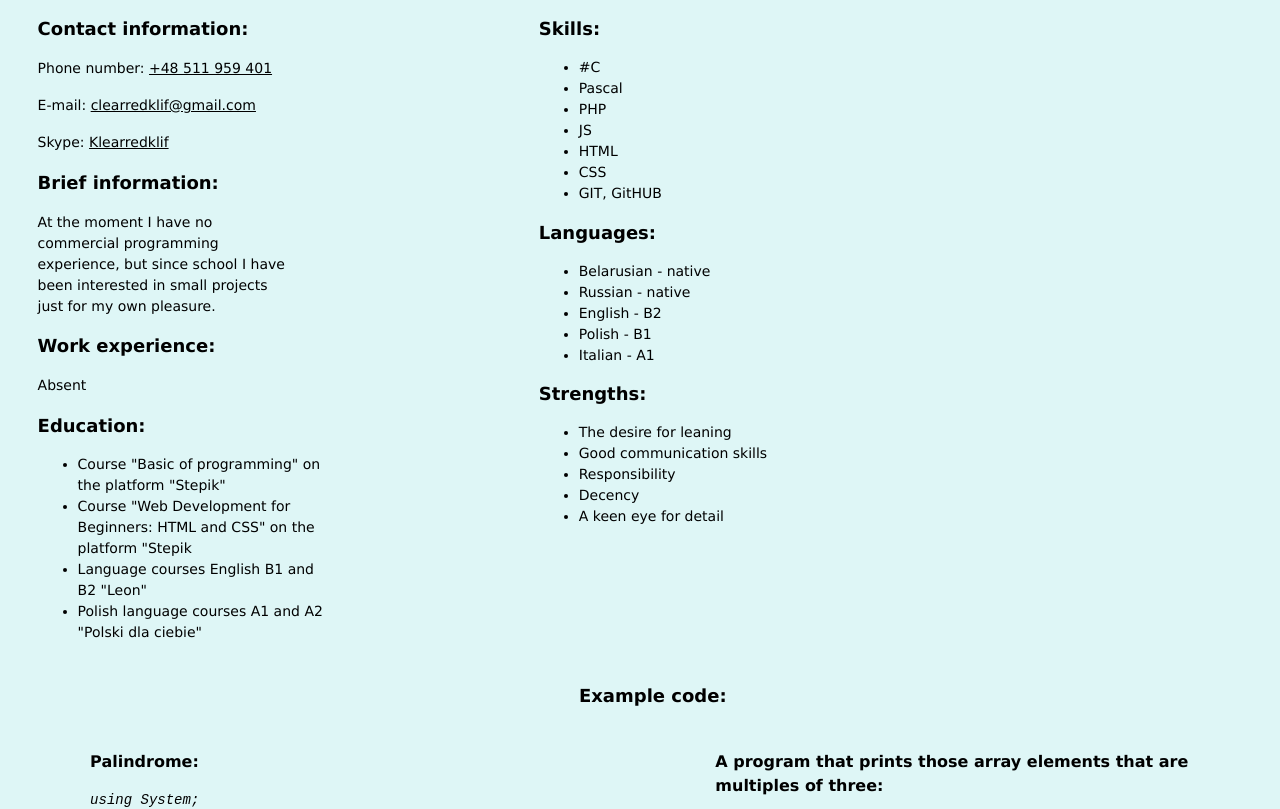
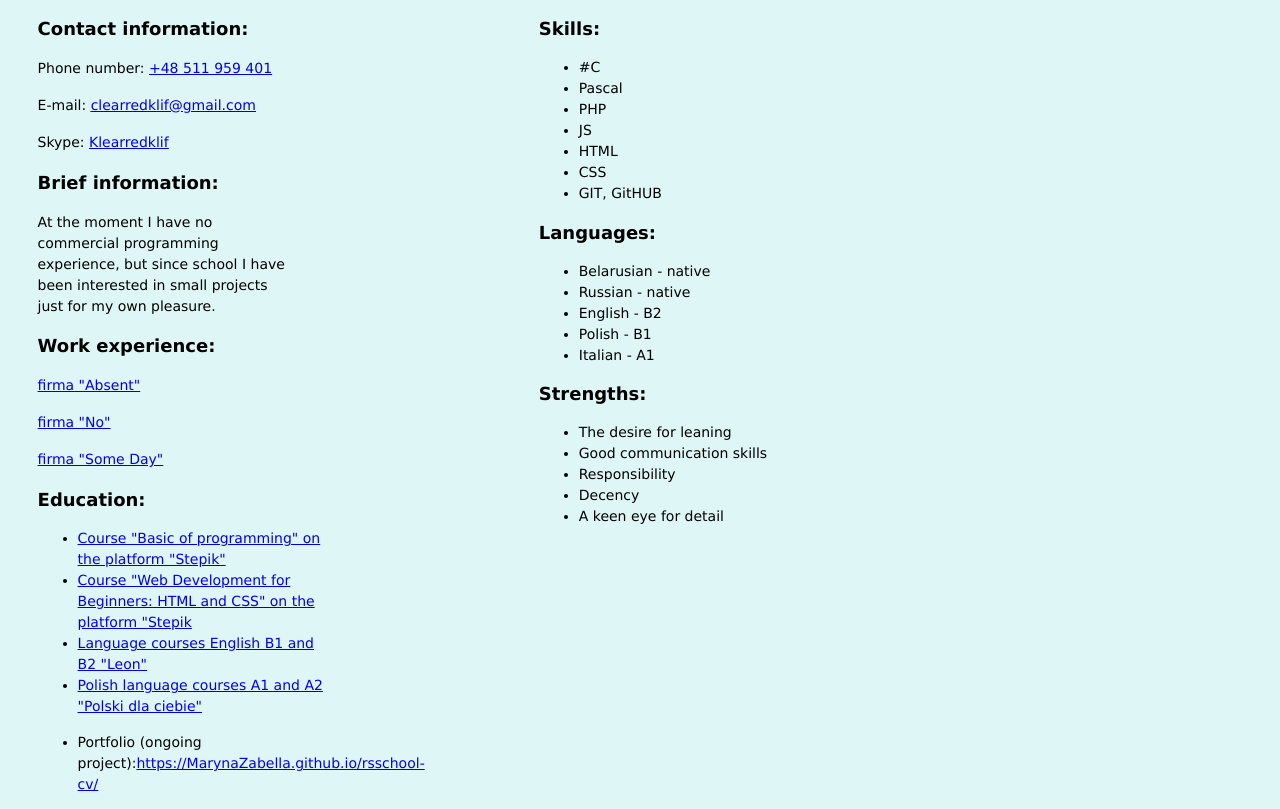
Before and after one commit to MarynaZabella/rsschool-cv, a plain HTML site: page index.html in a window 1280 px wide. Shown: the part 400-1209 px from the top of the page. Drawn offline with Linux system fonts and the light colour scheme.

Commit message:
feat: add nav

```diff
--- a/index.html
+++ b/index.html
@@ -15,26 +15,35 @@
 
 <div class="information">
   <div class="personal_information">
+<nav>
+<h2>Contact information:</h2>
+<p>Phone number: <u><a href="#">+48 511 959 401</a></u></p>
+<p>E-mail: <u><a href="#">clearredklif@gmail.com</a></u></p>
+<p>Skype: <u><a href="#">Klearredklif</a></u></p>
+</nav>
 
-<h2>Contact information:</h2>
-<p>Phone number: <u>+48 511 959 401</u></p>
-<p>E-mail: <u>clearredklif@gmail.com</u></p>
-<p>Skype: <u> Klearredklif </u></p>
 
     <h2>Brief information:</h2>
 
   <p>At the moment I have no commercial programming experience, but since school I have been interested in small projects just for my own pleasure.</p>
 <h2>Work experience:</h2>
-<p>Absent</p>
+<nav>
+  <p><a href="#">firma "Absent"</a></p>
+  <p><a href="#">firma "No"</a></p>
+  <p><a href="#">firma "Some Day"</a></p>
+</nav>
 
 
 <h2>Education:</h2>
+<nav>
 <ul>
-  <li>Course "Basic of programming" on the platform "Stepik"</li>
-  <li>Course "Web Development for Beginners: HTML and CSS" on the platform "Stepik</li>
-  <li>Language courses English B1 and B2 "Leon"</li>
-  <li>Polish language courses A1 and A2 "Polski dla ciebie"</li>
+  <li><a href="#">Course "Basic of programming" on the platform "Stepik"</a></li>
+  <li><a href="#">Course "Web Development for Beginners: HTML and CSS" on the platform "Stepik</a></li>
+  <li><a href="#">Language courses English B1 and B2 "Leon"</a></li>
+  <li><a href="#">Polish language courses A1 and A2 "Polski dla ciebie"</a></li>
+  <li><p>Portfolio (ongoing project):<a href="#">https://MarynaZabella.github.io/rsschool-cv/</a></p></li>
 </ul>
+</nav>
 
 </div>
 
@@ -138,10 +147,18 @@
 </div>
 
 <div id="footer" class="border-dotted">
-  <h2>Contact information:</h2>
-  <p>Phone number: <u>+48 511 959 401</u></p>
-  <p>E-mail: <u>clearredklif@gmail.com</u></p>
-  <p>Skype: <u> Klearredklif </u></p>
+    <nav>
+  <p>Phone number: <u><a href="#">+48 511 959 401</a></u></p>
+  <p>E-mail: <u><a href="#">clearredklif@gmail.com</a></u></p>
+  <p>Skype: <u><a href="#">Klearredklif</a></u></p>
+  <a href="#">https://MarynaZabella.git.io/rsschool-cv</a>
+  <a href="#">https://app.rs.school/</a>
+  </nav>
+  <p>2024</p>
+
+<img src="logo.png" alt="Oops!" width="100" height="100" text-align: right>
+
+
 </div>
 
 
```
Also changed, not shown: logo.png (added), 1 other file.
